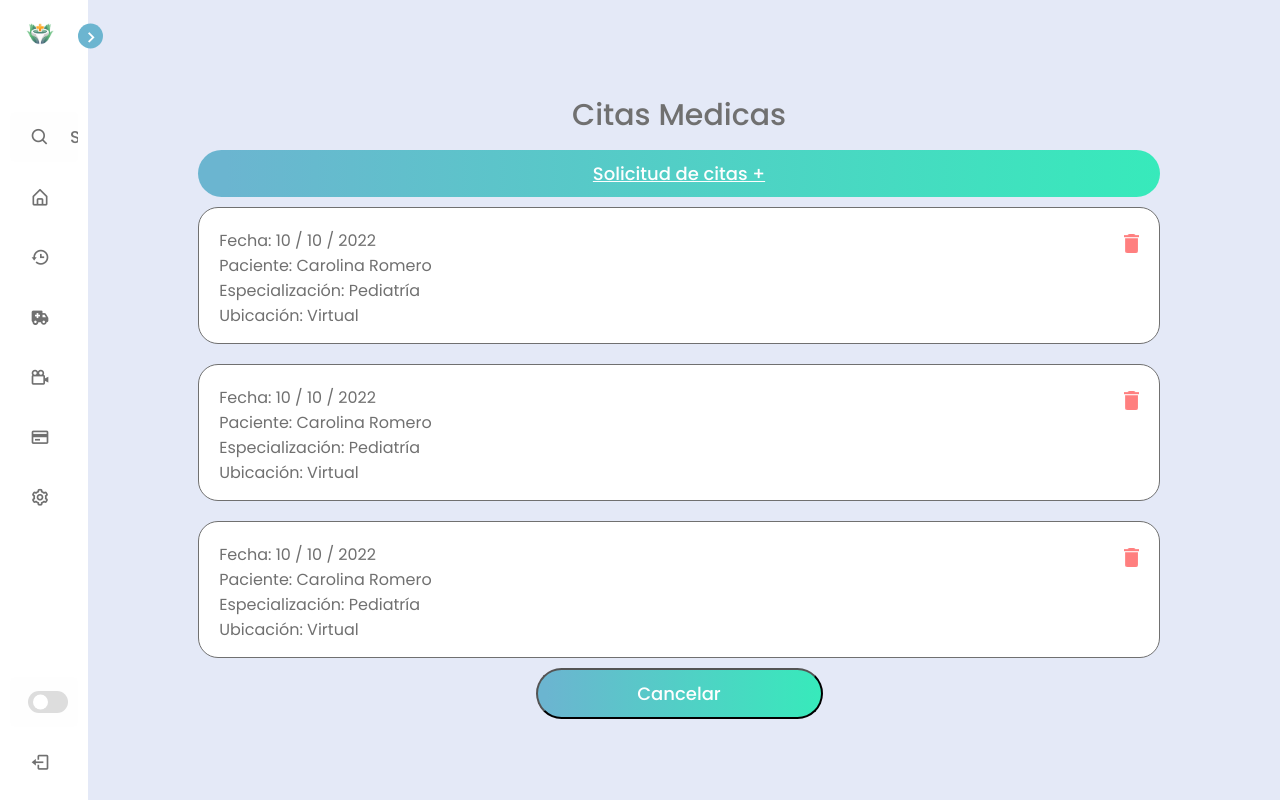
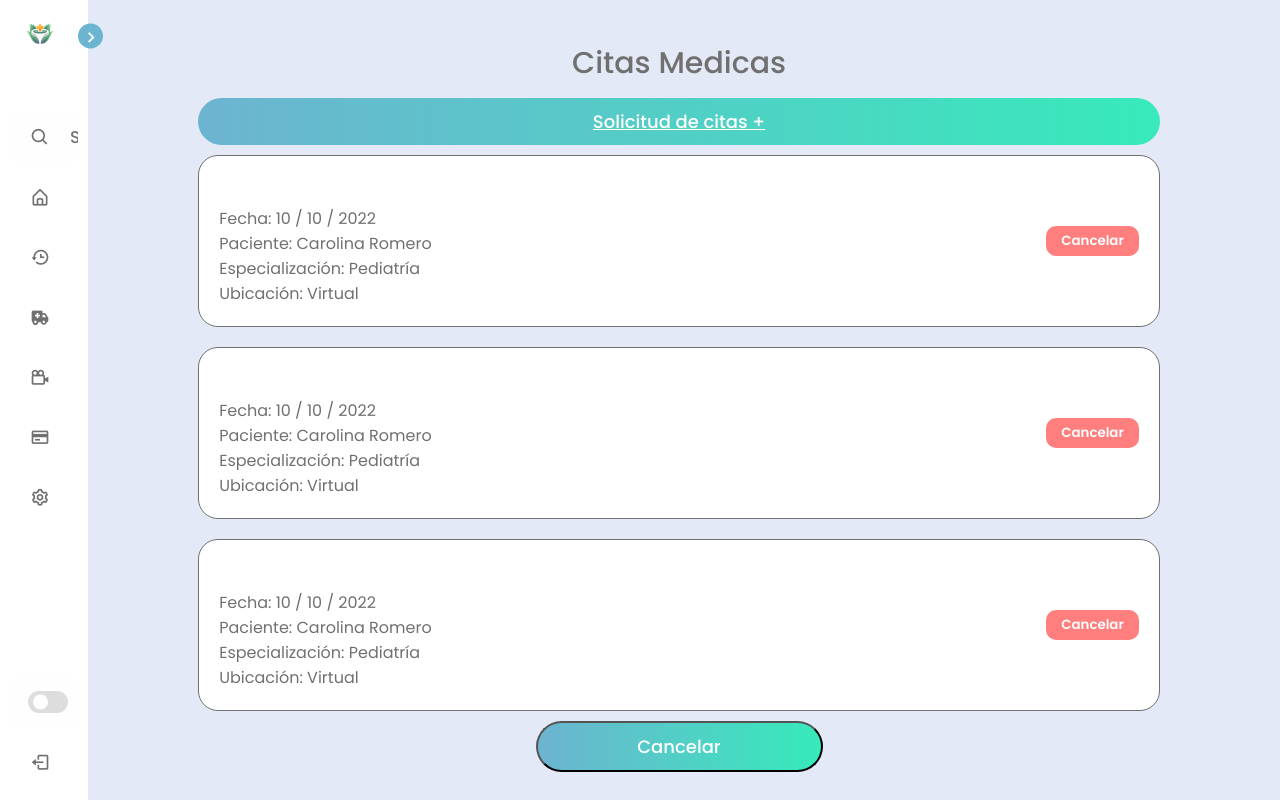
Before and after one commit to SG-Sebastianguerrero/imperial, a React (Create React App) app: page /MedicalAppointments in a window 1280 px wide. Built offline with nearby package versions, Linux system fonts and the light colour scheme.

Commit message:
Teacher Recommendations

```diff
--- a/src/pages/MedicalAppointments/MedicalAppointments.css
+++ b/src/pages/MedicalAppointments/MedicalAppointments.css
@@ -32,7 +32,7 @@
   padding: 20px;
   margin: 10px 0px;
   width: 80%;
-  height: 137px;
+  height: auto;
 }
 .cancel {
   width: 287px;
@@ -54,3 +54,18 @@
   width: 15px;
   cursor: pointer;
 }
+.deleteContainer {
+  background: #ff7f7f;
+  color: var(--imperial-white);
+  padding: 5px 15px;
+  display: flex;
+  align-items: center;
+  width: auto;
+  border: none;
+  font-weight: 600;
+  align-items: flex-end;
+  justify-content: right;
+  position: relative;
+  top: 25px;
+  border-radius: 10px;
+}
--- a/src/pages/MedicalAppointments/MedicalAppointments.js
+++ b/src/pages/MedicalAppointments/MedicalAppointments.js
@@ -18,11 +18,7 @@ class MedicalAppointments extends Component {
 
           <div className="card">
             <div className="trashContainer">
-              <img
-                src="assets/icons/delete.png"
-                alt="information icon"
-                className="deleteIcon"
-              ></img>
+              <button className="deleteContainer">Cancelar</button>
             </div>
             <span>Fecha: 10 / 10 / 2022</span>
             <span>Paciente: Carolina Romero</span>
@@ -31,11 +27,7 @@ class MedicalAppointments extends Component {
           </div>
           <div className="card">
             <div className="trashContainer">
-              <img
-                src="assets/icons/delete.png"
-                alt="information icon"
-                className="deleteIcon"
-              ></img>
+              <button className="deleteContainer">Cancelar</button>
             </div>
             <span>Fecha: 10 / 10 / 2022</span>
             <span>Paciente: Carolina Romero</span>
@@ -44,11 +36,7 @@ class MedicalAppointments extends Component {
           </div>
           <div className="card">
             <div className="trashContainer">
-              <img
-                src="assets/icons/delete.png"
-                alt="information icon"
-                className="deleteIcon"
-              ></img>
+              <button className="deleteContainer">Cancelar</button>
             </div>
             <span>Fecha: 10 / 10 / 2022</span>
             <span>Paciente: Carolina Romero</span>
--- a/src/pages/PaymentMethods/PaymentMethods.css
+++ b/src/pages/PaymentMethods/PaymentMethods.css
@@ -57,3 +57,7 @@
   font-size: 22px;
   font-weight: 500;
 }
+.filter-container .card {
+  width: 100%;
+  height: 195px;
+}
```
